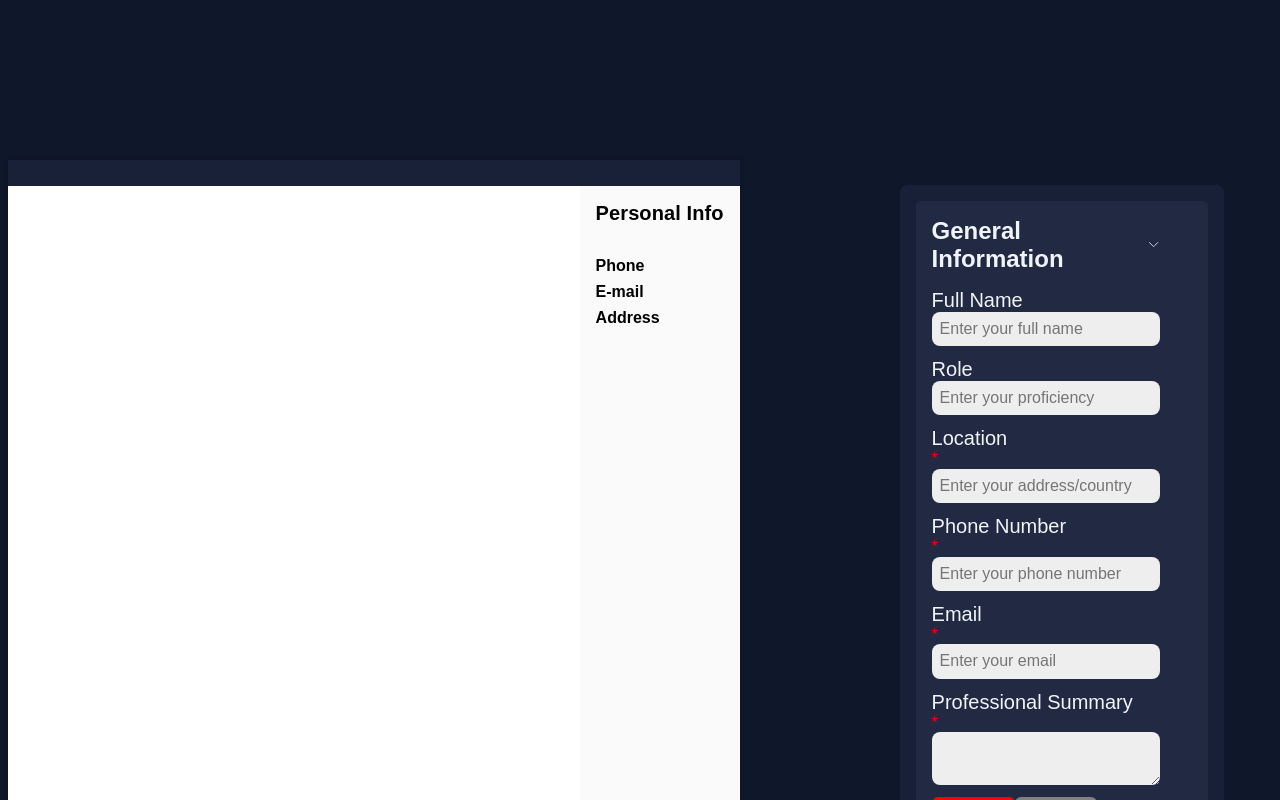
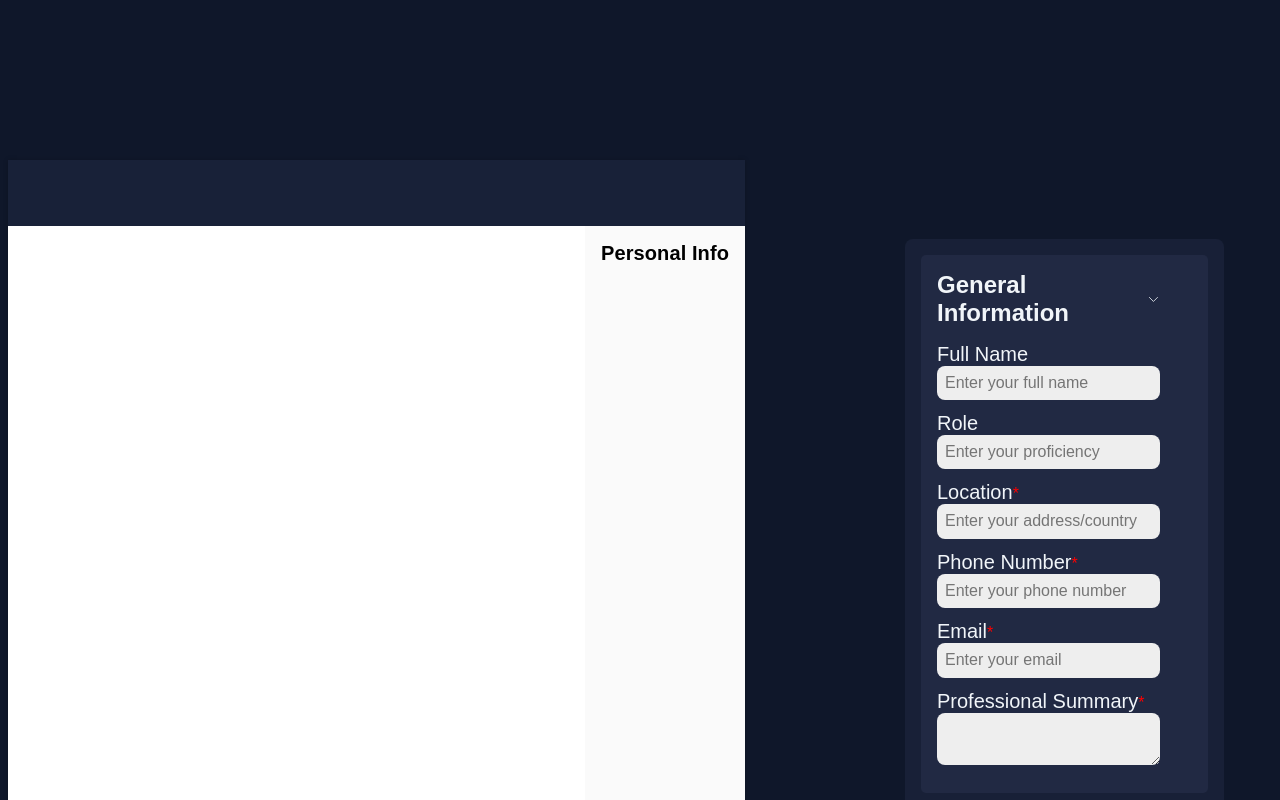
Before and after one commit to kwstaseL/cv-application, a React (Vite) app: page / in a window 1280 px wide. Both pictures are taken after a click on the button 1153 px from the left and 516 px from the top of the page. Shown: the top 800 px of the page. Built offline with nearby package versions, Linux system fonts and the light colour scheme.

Commit message:
Finish basic app implementantion

```diff
--- a/src/App.jsx
+++ b/src/App.jsx
@@ -21,14 +21,26 @@ function App() {
   const [cvData, setCVData] = useState(initialCVData);
   const [sectionsAdded, setSectionAdded] = useState([false, false]);
 
-  function handleInputEvent(form, text, parent) {
+  function handleInputEvent(form, text, section) {
     const { valueKey } = form;
     const updatedCVData = { ...cvData };
-    const data = updateRelatedSection(parent, text, updatedCVData, valueKey);
+    const data = updateRelatedSection(section, text, updatedCVData, valueKey);
     setCVData(data);
   }
 
+  function handleCancelForm(section) {
+    const updatedCVData = { ...cvData };
+    const index = findBestMatch(section, availableNames);
+    if (index === availableNames.EDUCATION) {
+      updatedCVData.education.pop();
+    } else if (index === availableNames.EXPERIENCE) {
+      updatedCVData.experience.pop();
+    }
+    setCVData(updatedCVData);
+  }
+
   function handleSectionAddition(text) {
+    // Receiving the index based on the text ("Education","Experience");
     const index = getKey(text);
     if (index !== undefined && index >= 0 && index < sectionsAdded.length) {
       const updatedSectionsAdded = [...sectionsAdded];
@@ -60,7 +72,7 @@ function App() {
       } else if (index === availableNames.EXPERIENCE) {
         // Create a new experience entry object
         const newExperienceEntry = {
-          date: "",
+          date: "fd",
           position: "",
           location: "",
           description: "",
@@ -87,13 +99,14 @@ function App() {
 
     if (index === availableNames.EDUCATION) {
       // Update education section
-      console.log(cvData.education[0]);
-      console.log(valueKey);
-      console.log(cvData.education[0][valueKey]);
-      cvData.education[0][valueKey] = text;
+      // Updating the last entry entered
+      const lastSectionIndex = cvData.education.length - 1;
+      cvData.education[lastSectionIndex][valueKey] = text;
     } else if (index === availableNames.EXPERIENCE) {
       // Update experience section
-      cvData.experience[0][valueKey] = text;
+      // Updating the last entry entered
+      const lastSectionIndex = cvData.experience.length - 1;
+      cvData.experience[lastSectionIndex][valueKey] = text;
     } else {
       // Update personal info
       cvData[valueKey] = text;
@@ -113,6 +126,7 @@ function App() {
           <Forms
             handleInputEvent={handleInputEvent}
             handleSectionAddition={handleSectionAddition}
+            handleCancelForm={handleCancelForm}
           />
         </section>
       </main>
--- a/src/CV/CV.jsx
+++ b/src/CV/CV.jsx
@@ -7,10 +7,14 @@ import { availableNames } from "../misc/NamingRegistry";
 function CV({ cvData, sectionsAdded }) {
   return (
     <section className="cv">
-      <header className="cv__header">
+      <header
+        className="cv__header"
+        style={{ paddingBottom: cvData.name || cvData.role ? "1rem" : "3rem" }}
+      >
         <h1 className="cv__name">{cvData.name}</h1>
         <h1 className="cv__role">{cvData.role}</h1>
       </header>
+
       <main className="cv__main">
         <section className="main__content">
           <p className="cv__professional-summary">
@@ -58,15 +62,21 @@ function CV({ cvData, sectionsAdded }) {
           <h1 className="cv__aside-title">Personal Info</h1>
           <ul className="cv__aside-list">
             <li className="cv__aside-entry">
-              <h1 className="cv__aside-entry-title">Phone</h1>
+              {cvData.phoneNumber && (
+                <h1 className="cv__aside-entry-title">Phone</h1>
+              )}
               <h1 className="cv__aside-entry-value">{cvData.phoneNumber}</h1>
             </li>
             <li className="cv__aside-entry">
-              <h1 className="cv__aside-entry-title">E-mail</h1>
+              {cvData.email && (
+                <h1 className="cv__aside-entry-title">E-mail</h1>
+              )}
               <h1 className="cv__aside-entry-value">{cvData.email}</h1>
             </li>
             <li className="cv__aside-entry">
-              <h1 className="cv__aside-entry-title">Address</h1>
+              {cvData.location && (
+                <h1 className="cv__aside-entry-title">Address</h1>
+              )}
               <h1 className="cv__aside-entry-value">{cvData.location}</h1>
             </li>
           </ul>
--- a/src/Forms/ExtendedForm.jsx
+++ b/src/Forms/ExtendedForm.jsx
@@ -5,11 +5,7 @@ import Button from "../components/Button";
 function ExtendedForm({ handleAddSectionEvent }) {
   return (
     <section className="extended__section">
-      <Button
-        title="Add section"
-        color="red"
-        handleOptionsClick={handleAddSectionEvent}
-      />
+      <Button title="Add section" color="red" onClick={handleAddSectionEvent} />
     </section>
   );
 }
--- a/src/Forms/Form.jsx
+++ b/src/Forms/Form.jsx
@@ -20,19 +20,20 @@ function Form({
   showExtendedForm,
   handleInputEvent,
   handleSectionAddition,
+  handleCancelForm,
 }) {
   const [isExtended, setExtended] = useState(false);
   const [isFormVisible, setFormVisibility] = useState(false);
 
   function handleArrowEvent() {
-    if (showExtendedForm) {
-      setExtended(!isExtended);
-      if (isFormVisible) {
-        setFormVisibility(!isFormVisible);
-      }
-    } else {
+    if (!showExtendedForm) {
       setFormVisibility(!isFormVisible);
+      return;
     }
+    // Show extended form is on
+    isFormVisible
+      ? setFormVisibility(!isFormVisible)
+      : setExtended(!isExtended);
   }
 
   function handleAddSectionEvent() {
@@ -43,6 +44,11 @@ function Form({
       addMapping(title);
     }
     handleSectionAddition(title);
+  }
+
+  function cancelForm(section) {
+    handleArrowEvent();
+    handleCancelForm(section);
   }
   const formData = formDataMap[title] || [];
 
@@ -75,6 +81,7 @@ function Form({
           data={formData}
           handleInputEvent={handleInputEvent}
           parent={title}
+          handleCancelForm={cancelForm}
         />
       )}
     </section>
--- a/src/Forms/Forms.jsx
+++ b/src/Forms/Forms.jsx
@@ -1,6 +1,6 @@
 import Form from "./Form";
 import "./Forms.css";
-function Forms({ handleInputEvent, handleSectionAddition }) {
+function Forms({ handleInputEvent, handleSectionAddition, handleCancelForm }) {
   return (
     <section className="forms content-container section">
       <Form
@@ -14,12 +14,14 @@ function Forms({ handleInputEvent, handleSectionAddition }) {
         showExtendedForm={true}
         handleInputEvent={handleInputEvent}
         handleSectionAddition={handleSectionAddition}
+        handleCancelForm={handleCancelForm}
       />
       <Form
         title="Work Experience"
         showExtendedForm={true}
         handleInputEvent={handleInputEvent}
         handleSectionAddition={handleSectionAddition}
+        handleCancelForm={handleCancelForm}
       />
     </section>
   );
--- a/src/components/Button.jsx
+++ b/src/components/Button.jsx
@@ -1,16 +1,11 @@
 /* eslint-disable react/prop-types */
 // Common component for Buttons
-function Button({ title, color, handleOptionsClick }) {
+function Button({ title, color, onClick }) {
   const buttonStyle = {
     backgroundColor: color,
   };
   return (
-    <button
-      className="btn"
-      style={buttonStyle}
-      value={title}
-      onClick={handleOptionsClick}
-    >
+    <button className="btn" style={buttonStyle} value={title} onClick={onClick}>
       {title}
     </button>
   );
--- a/src/components/FormCreator.jsx
+++ b/src/components/FormCreator.jsx
@@ -2,15 +2,17 @@
 import Button from "./Button";
 
 // Form Creator is the factory that creates and returns the form
-function FormCreator({ data, handleInputEvent, parent }) {
+function FormCreator({ data, handleInputEvent, parent, handleCancelForm }) {
   function handleInput(e, field) {
     handleInputEvent(field, e.target.value, parent);
   }
+  function submitForm() {}
   const generateForm = () => {
     return data.map((section, sectionIndex) => (
       <div key={sectionIndex}>
         {section.fields.map((field, fieldIndex) => (
           <div key={fieldIndex} className="form__container">
+            <div className="form__label-header">
               <label className="form__label" htmlFor={field.label}>
                 {field.label}
               </label>
@@ -19,6 +21,7 @@ function FormCreator({ data, handleInputEvent, parent }) {
                   *
                 </span>
               )}
+            </div>
             {field.optional && (
               <span className="optional-field" style={{ marginLeft: "0.5rem" }}>
                 (Optional)
@@ -57,8 +60,19 @@ function FormCreator({ data, handleInputEvent, parent }) {
   return (
     <form>
       {generateForm()}
-      <Button title="Submit" color="red" />
-      <Button title="Cancel" color="grey" />
+      {/* TODO: Fix this condition statement*/}
+      <div className="action-buttons">
+        {parent != "General Information" && (
+          <Button title="Submit" color="red" onClick={submitForm} />
+        )}
+        {parent != "General Information" && (
+          <Button
+            title="Cancel"
+            color="grey"
+            onClick={() => handleCancelForm(parent)}
+          />
+        )}
+      </div>
     </form>
   );
 }
--- a/src/entries/ExperienceEntry.jsx
+++ b/src/entries/ExperienceEntry.jsx
@@ -11,13 +11,20 @@ function ExperienceEntry({
     <li className="cv__experience-entry">
       <div className="cv__experience-date">
         <h1 className="cv__experience-date-value main__date">
-          {startDate} / {endDate}
+          {startDate}
+          {endDate && (
+            <span>
+              {" "}
+              <br></br>/ {endDate}
+            </span>
+          )}
         </h1>
       </div>
       <div className="cv_experience__info">
         <h1 className="cv_experience-position main__position">{position}</h1>
         <p className="cv__experience-location main__location">
-          {company}, {location}
+          {company}
+          {location && <span>, {location}</span>}
         </p>
         <p className="cv__experience-description main__description">
           {description}
--- a/styles/App.css
+++ b/styles/App.css
@@ -6,7 +6,7 @@ main {
 }
 
 .upper {
-  flex: 4.25;
+  flex: 4.5;
   display: flex;
   flex-direction: column;
   align-items: center;
@@ -26,7 +26,8 @@ main {
 @media (min-width: 1024px) {
   main {
     flex-direction: row;
-    margin-bottom: 2rem;
+    margin-bottom: 3rem;
+    align-items: center;
   }
   .forms {
     max-width: 50ch;
--- a/styles/components/Form.css
+++ b/styles/components/Form.css
@@ -21,6 +21,11 @@
 .form__container {
   display: flex;
   flex-direction: column;
+}
+
+.action-buttons:nth-child(2) {
+  display: flex;
+  justify-content: space-around;
 }
 
 /* xs */
```
Lines whose indentation alone changed are shown as unchanged.
